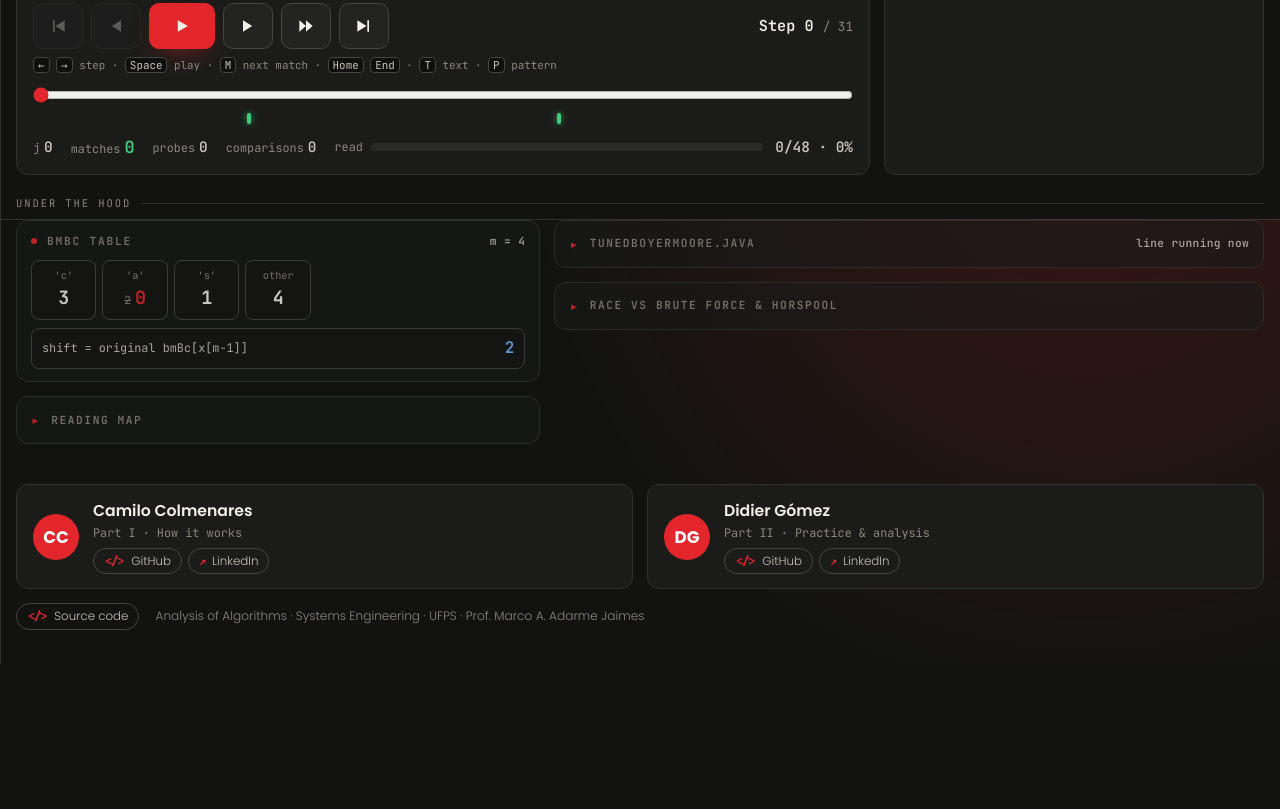
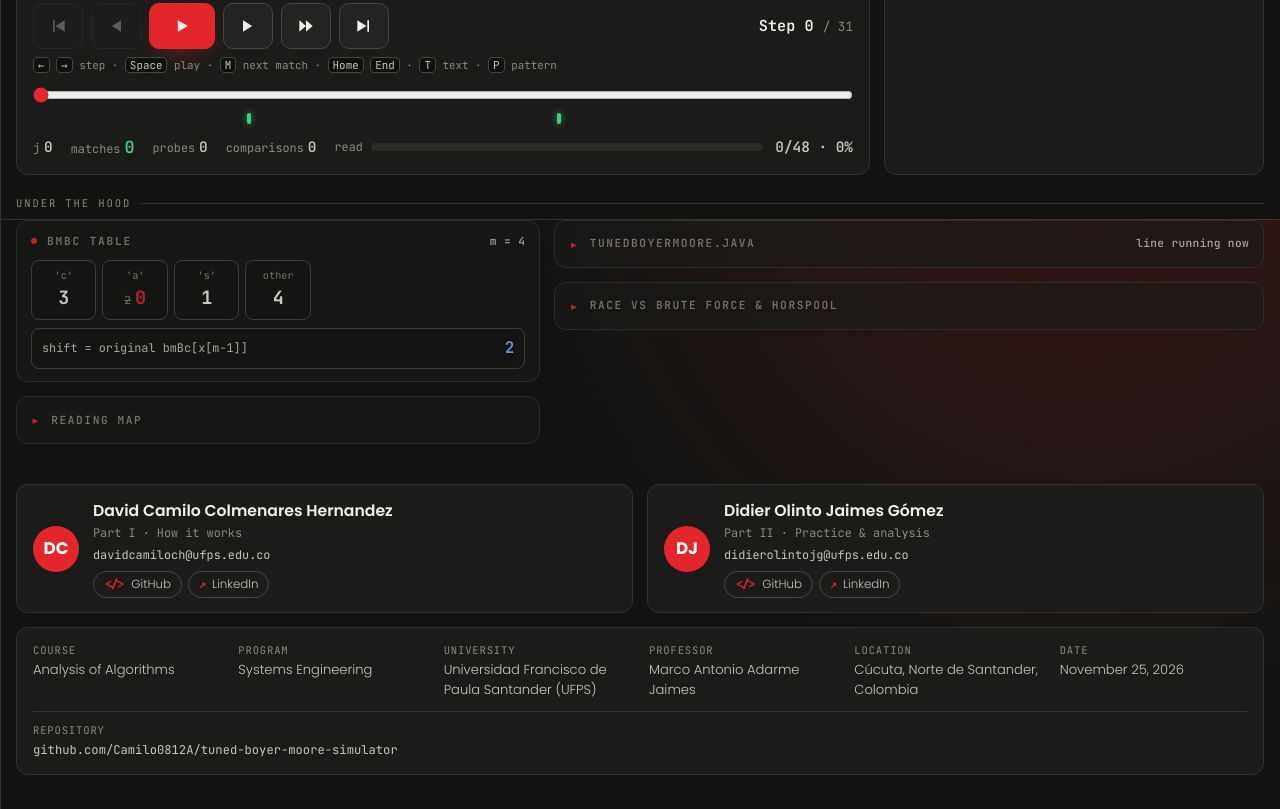
Before and after one commit to Camilo0812A/tuned-boyer-moore-simulator, a plain HTML site: page index.html in a window 1280 px wide. Shown: the part 581-1390 px from the top of the page. Before the commit the page ends 1245 px from the top, so only its background shows below. Drawn offline with Linux system fonts and the light colour scheme.

Commit message:
Add full author details, course info and repository link to footer and README

```diff
--- a/index.html
+++ b/index.html
@@ -240,6 +240,15 @@ footer{max-width:1560px;margin:0 auto;padding-block:8px 34px}
 .lk:hover{border-color:var(--red);color:#fff;background:rgba(227,38,43,.15)}
 .lk i{font-style:normal;font-family:var(--f-mono);font-weight:700;color:var(--red)}
 .course{display:flex;flex-wrap:wrap;align-items:center;gap:6px 16px;margin-top:14px;font-size:.76rem;color:var(--muted)}
+.card .who .mail{display:inline-block;margin-top:3px;font-family:var(--f-mono);font-size:.74rem;color:var(--fg-2);text-decoration:none;overflow-wrap:anywhere}
+.card .who .mail:hover{color:var(--red)}
+.facts{display:grid;grid-template-columns:repeat(auto-fit,minmax(180px,1fr));gap:10px 18px;margin:14px 0 0;padding:14px 16px;border-radius:12px;background:var(--panel);border:1px solid var(--line)}
+.facts div{min-width:0}
+.facts .repo{grid-column:1/-1;padding-top:10px;border-top:1px solid var(--line)}
+.facts dt{font-size:.66rem;letter-spacing:.08em;text-transform:uppercase;color:var(--muted);font-family:var(--f-mono)}
+.facts dd{margin:2px 0 0;font-size:.82rem;color:var(--fg-2);overflow-wrap:anywhere}
+.facts dd a{color:var(--fg-2);text-decoration:none;font-family:var(--f-mono);font-size:.76rem}
+.facts dd a:hover{color:var(--red)}
 
 /* ---------- animations ---------- */
 @keyframes hop{0%{transform:translateY(0) scale(1)}45%{transform:translateY(-16px) scale(1.14)}100%{transform:translateY(-6px) scale(1.04)}}
@@ -377,22 +386,29 @@ footer{max-width:1560px;margin:0 auto;padding-block:8px 34px}
 <footer class="gut">
   <div class="cards">
     <div class="card">
-      <div class="av" aria-hidden="true">CC</div>
-      <div class="who"><b>Camilo Colmenares</b><small>Part I · How it works</small>
+      <div class="av" aria-hidden="true">DC</div>
+      <div class="who"><b>David Camilo Colmenares Hernandez</b><small>Part I · How it works</small>
+        <a class="mail" href="mailto:davidcamiloch@ufps.edu.co">davidcamiloch@ufps.edu.co</a>
         <div class="links"><a class="lk" href="https://github.com/Camilo0812A" target="_blank" rel="noopener"><i>&lt;/&gt;</i>GitHub</a><a class="lk" href="https://www.linkedin.com/in/camilo-colmenares-7b96a6281" target="_blank" rel="noopener"><i>↗</i>LinkedIn</a></div>
       </div>
     </div>
     <div class="card">
-      <div class="av" aria-hidden="true">DG</div>
-      <div class="who"><b>Didier Gómez</b><small>Part II · Practice &amp; analysis</small>
+      <div class="av" aria-hidden="true">DJ</div>
+      <div class="who"><b>Didier Olinto Jaimes Gómez</b><small>Part II · Practice &amp; analysis</small>
+        <a class="mail" href="mailto:didierolintojg@ufps.edu.co">didierolintojg@ufps.edu.co</a>
         <div class="links"><a class="lk" href="https://github.com/DidierrJG" target="_blank" rel="noopener"><i>&lt;/&gt;</i>GitHub</a><a class="lk" href="https://www.linkedin.com/in/didier-olinto-jaimes-gomez-4a0255327" target="_blank" rel="noopener"><i>↗</i>LinkedIn</a></div>
       </div>
     </div>
   </div>
-  <div class="course">
-    <a class="lk" href="https://github.com/Camilo0812A/tuned-boyer-moore-simulator" target="_blank" rel="noopener"><i>&lt;/&gt;</i>Source code</a>
-    <span>Analysis of Algorithms · Systems Engineering · UFPS · Prof. Marco A. Adarme Jaimes</span>
-  </div>
+  <dl class="facts">
+    <div><dt>Course</dt><dd>Analysis of Algorithms</dd></div>
+    <div><dt>Program</dt><dd>Systems Engineering</dd></div>
+    <div><dt>University</dt><dd>Universidad Francisco de Paula Santander (UFPS)</dd></div>
+    <div><dt>Professor</dt><dd>Marco Antonio Adarme Jaimes</dd></div>
+    <div><dt>Location</dt><dd>Cúcuta, Norte de Santander, Colombia</dd></div>
+    <div><dt>Date</dt><dd><time datetime="2026-11-25">November 25, 2026</time></dd></div>
+    <div class="repo"><dt>Repository</dt><dd><a href="https://github.com/Camilo0812A/tuned-boyer-moore-simulator" target="_blank" rel="noopener">github.com/Camilo0812A/tuned-boyer-moore-simulator</a></dd></div>
+  </dl>
 </footer>
 
 <script>
```
Also changed, not shown: 1 other file.
